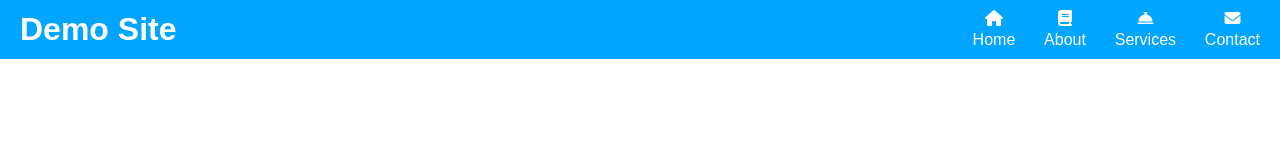
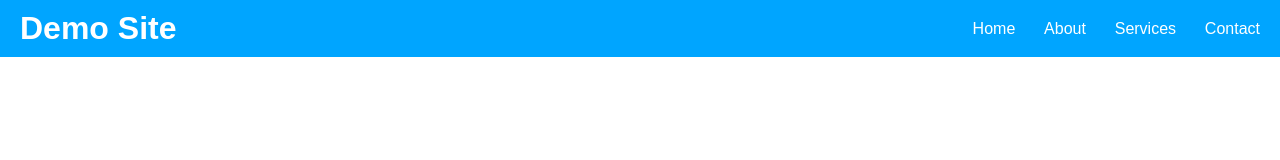
Before and after one commit to jonmc89/demo-site, a plain HTML site: page index.html in a window 1280 px wide. Drawn offline with Linux system fonts and the light colour scheme.

Commit message:
Re work on Icons for second Nav list

```diff
--- a/index.html
+++ b/index.html
@@ -13,23 +13,35 @@
   <body>
     <header>
       <h1 class="site__name">Demo Site</h1>
-      <nav>
+      <nav class="nav__icons">
         <ul class="nav__list">
           <li class="list__items">
-            <i class="fa-solid fa-house"></i
-            ><a id="nav__link__1" href="#">Home</a>
+            <a href="#"><i class="fa-solid fa-house"></i></a>
           </li>
           <li class="list__items">
-            <i class="fa-solid fa-book"></i
-            ><a id="nav__link__2" href="#">About</a>
+            <a href="#"><i class="fa-solid fa-book"></i></a>
           </li>
           <li class="list__items">
-            <i class="fa-solid fa-bell-concierge"></i
-            ><a id="nav__link__3" href="#">Services</a>
+            <a href="#"><i class="fa-solid fa-bell"></i></a>
           </li>
           <li class="list__items">
-            <i class="fa-solid fa-envelope"></i
-            ><a id="nav__link__4" href="#">Contact</a>
+            <a href="#"><i class="fa-solid fa-envelope"></i></a>
+          </li>
+        </ul>
+      </nav>
+      <nav class="nav__text">
+        <ul class="nav__list">
+          <li class="list__items">
+            <a href="#">Home</a>
+          </li>
+          <li class="list__items">
+            <a href="#">About</a>
+          </li>
+          <li class="list__items">
+            <a href="#">Services</a>
+          </li>
+          <li class="list__items">
+            <a href="#">Contact</a>
           </li>
         </ul>
       </nav>
--- a/styles.css
+++ b/styles.css
@@ -28,6 +28,10 @@ header {
   margin-left: 1.2rem;
 }
 
+.nav__icons {
+  display: none;
+}
+
 .nav__list {
   display: flex;
   list-style: none;
```
